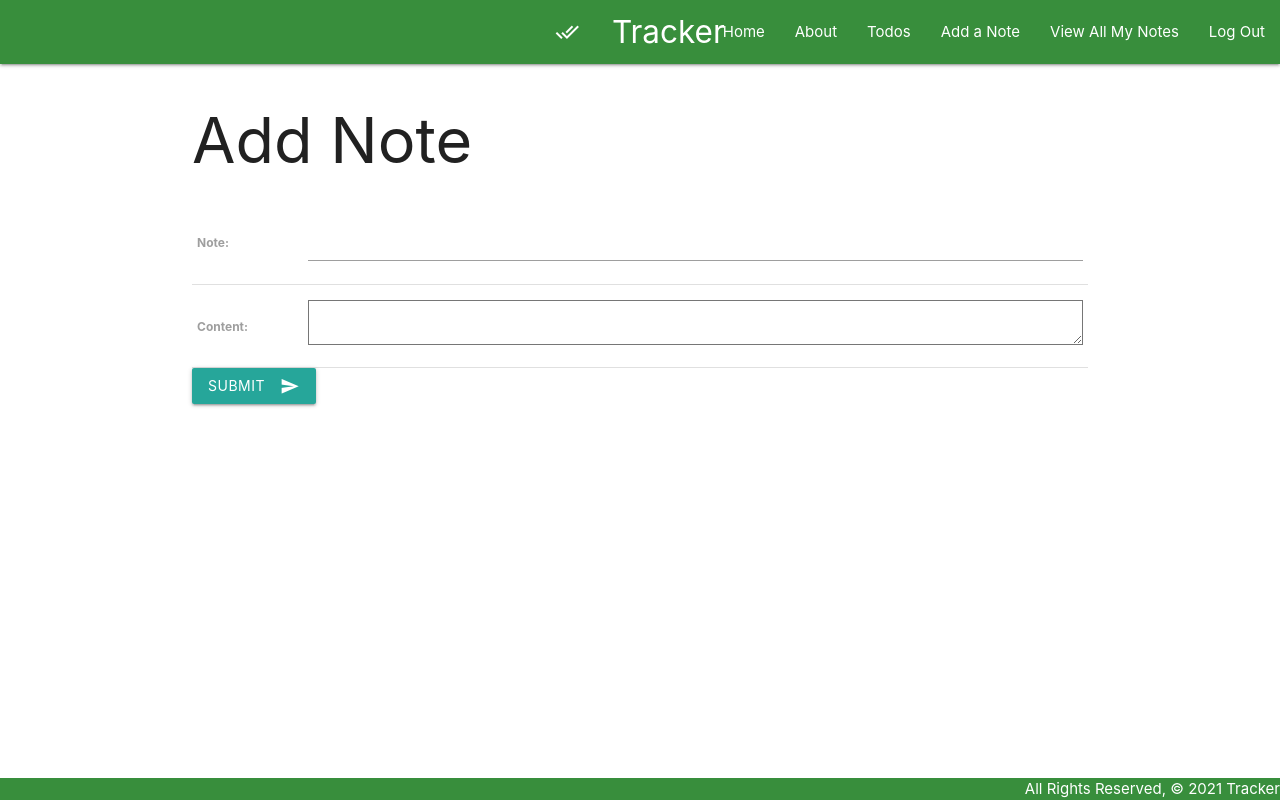
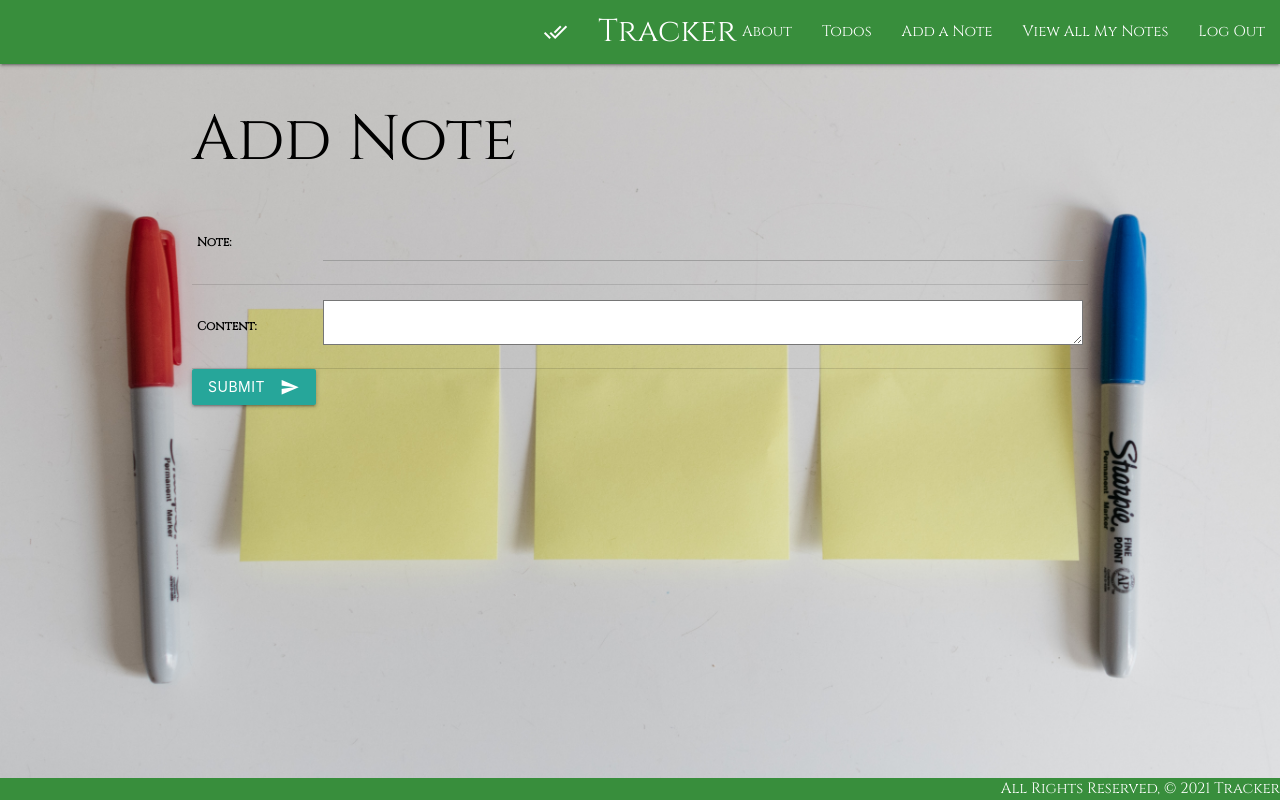
Before and after one commit to tatsuyax25/hw-tracker, a Django app: page /notes/create/ in a window 1280 px wide. Run offline with Django 3.2, Linux system fonts and the light colour scheme; the visitor is signed in with stand-in values (Sample User, id 1).

Commit message:
Final CSS

```diff
--- a/main_app/static/css/style.css
+++ b/main_app/static/css/style.css
@@ -1,7 +1,48 @@
+* {
+  padding: 0;
+  margin: 0;
+  box-sizing: border-box;
+}
+:root {
+  --primary-clr: black;
+  font-family: 'Cinzel';
+}
+
+  /* set background image per page */
+  .home-bg {
+  background-image: url("/static/images/home_about-background.jpg");
+    -webkit-background-size: cover;
+    -moz-background-size: cover;
+    -o-background-size: cover;
+    background-size: cover;
+  }
+  .about-bg {
+  background-image: url("/static/images/home_about-background.jpg");
+    -webkit-background-size: cover;
+    -moz-background-size: cover;
+    -o-background-size: cover;
+    background-size: cover;
+  }
+  .todo-bg {
+  background: url("/static/images/todo_background.jpg");
+    -webkit-background-size: cover;
+    -moz-background-size: cover;
+    -o-background-size: cover;
+    background-size: cover;
+  }
+  .note-bg {
+  background: url("/static/images/note_background.jpg");
+    -webkit-background-size: cover;
+    -moz-background-size: cover;
+    -o-background-size: cover;
+    background-size: cover;
+  }
+
 body {
   display: flex;
   min-height: 100vh;
   flex-direction: column;
+  color: var(--primary-clr);
 }
 
 main {
@@ -12,3 +53,15 @@ footer.page-footer {
   padding-top: 0;
   text-align: right;
 }
+
+textarea {
+  background-color: white;
+}
+
+.card-content > p {
+  color: black;
+}
+
+label {
+  color: black;
+}
--- a/main_app/templates/main_app/note_confirm_delete.html
+++ b/main_app/templates/main_app/note_confirm_delete.html
@@ -7,7 +7,7 @@
 
   <form action="" method="POST">
     {% csrf_token %}
-    <input type="submit" value="Yes - Delete!" class="btn">
+    <input type="submit" value="Yes - Delete!" class="btn red">
     <a href="{% url 'notes_detail' note.id %}">Cancel</a>
   </form>
 {% endblock %}
--- a/main_app/templates/main_app/note_form.html
+++ b/main_app/templates/main_app/note_form.html
@@ -12,7 +12,7 @@
   <form action="" method="post">
     <!-- Django requires the following for security purposes -->
     {% csrf_token %}
-    <table>
+    <table class="note-content">
       <!-- Render the inputs inside of <tr>s & <td>s -->
       {{ form.as_table }}
     </table>
--- a/main_app/templates/note_base.html
+++ b/main_app/templates/note_base.html
@@ -8,25 +8,27 @@
   <meta name="viewport" content="width=device-width, initial-scale=1.0">
   <meta http-equiv="X-UA-Compatible" content="ie=edge">
   <link href="https://fonts.googleapis.com/icon?family=Material+Icons" rel="stylesheet">
+  <link href='https://fonts.googleapis.com/css?family=Cinzel' rel='stylesheet'>
   <title>Tracker</title>
   <link rel="stylesheet" href="https://cdnjs.cloudflare.com/ajax/libs/materialize/1.0.0/css/materialize.min.css">
   <link rel="stylesheet" type="text/css" href="{% static 'css/style.css' %}">
 
-  <link rel="icon"href="{% static 'favicon/icon.ico' %}">
+  <link rel="icon" href="{% static 'favicon/icon.ico' %}">
 
 
 </head>
 
-<body>
+<body class="note-bg">
 
   <nav class="nav-extended">
     <div class="nav-wrapper green darken-2">
       <ul>
-          <li><a href="/" class="center brand-logo"><i class="large material-icons">done_all</i>&nbsp;&nbsp;Tracker</a></li>
+        <li><a href="/" class="center brand-logo"><i class="large material-icons">done_all</i>&nbsp;&nbsp;Tracker</a>
+        </li>
         <a href="#" data-target="mobile-demo" class="left sidenav-trigger"><i class="material-icons">menu</i></a>
       </ul>
       <ul id="nav-mobile" class="right hide-on-med-and-down">
-          <li><a href="{% url 'home' %}">Home</a></li>
+        <!-- <li><a href="{% url 'home' %}">Home</a></li> -->
         <li><a href="{% url 'about' %}">About</a></li>
         {% if user.is_authenticated %}
         <li><a href="{% url 'index' %}">Todos</a></li>
@@ -40,7 +42,7 @@
       </ul>
     </div>
     <ul class="sidenav" id="mobile-demo">
-        <li><a href="{% url 'home' %}">Home</a></li>
+      <!-- <li><a href="{% url 'home' %}">Home</a></li> -->
       <li><a href="{% url 'about' %}">About</a></li>
       {% if user.is_authenticated %}
       <li><a href="{% url 'index' %}">Todos</a></li>
@@ -63,7 +65,7 @@
   </footer>
   <script src="https://cdnjs.cloudflare.com/ajax/libs/materialize/1.0.0/js/materialize.min.js"></script>
   <script language="javascript">
-    document.addEventListener('DOMContentLoaded', function() {
+    document.addEventListener('DOMContentLoaded', function () {
       var elems = document.querySelectorAll('.sidenav');
       var sidenav = M.Sidenav.init(elems);
       console.log("This is the sidenav!", elems)
```
Also changed, not shown: main_app/templates/about.html (+4 -4 lines), main_app/templates/base.html (+8 -6 lines), main_app/templates/home.html (+5 -4 lines), main_app/static/images/note_background.jpg (added), main_app/static/images/todo_background.jpg (added), 1 other file. Lines whose indentation alone changed are shown as unchanged.
